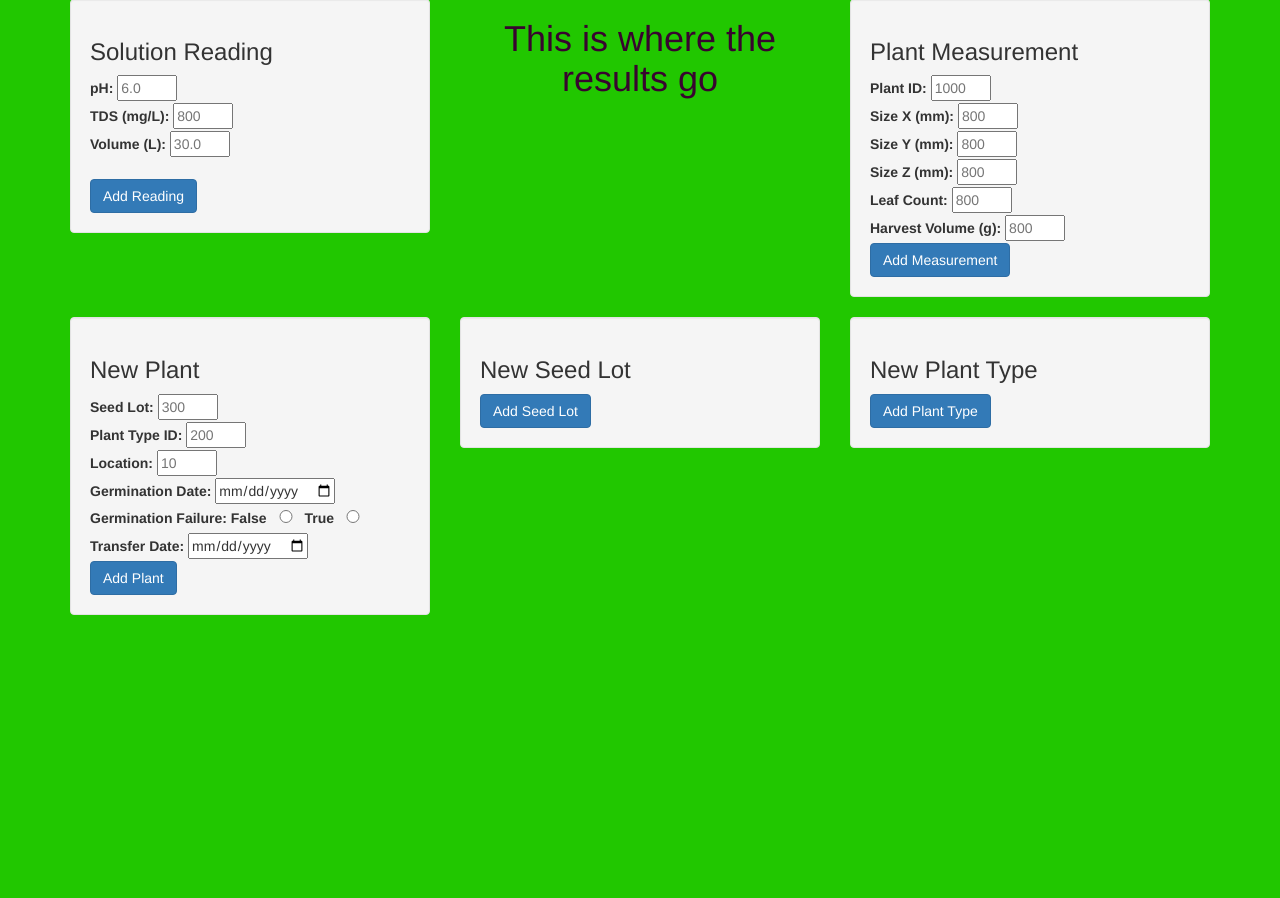
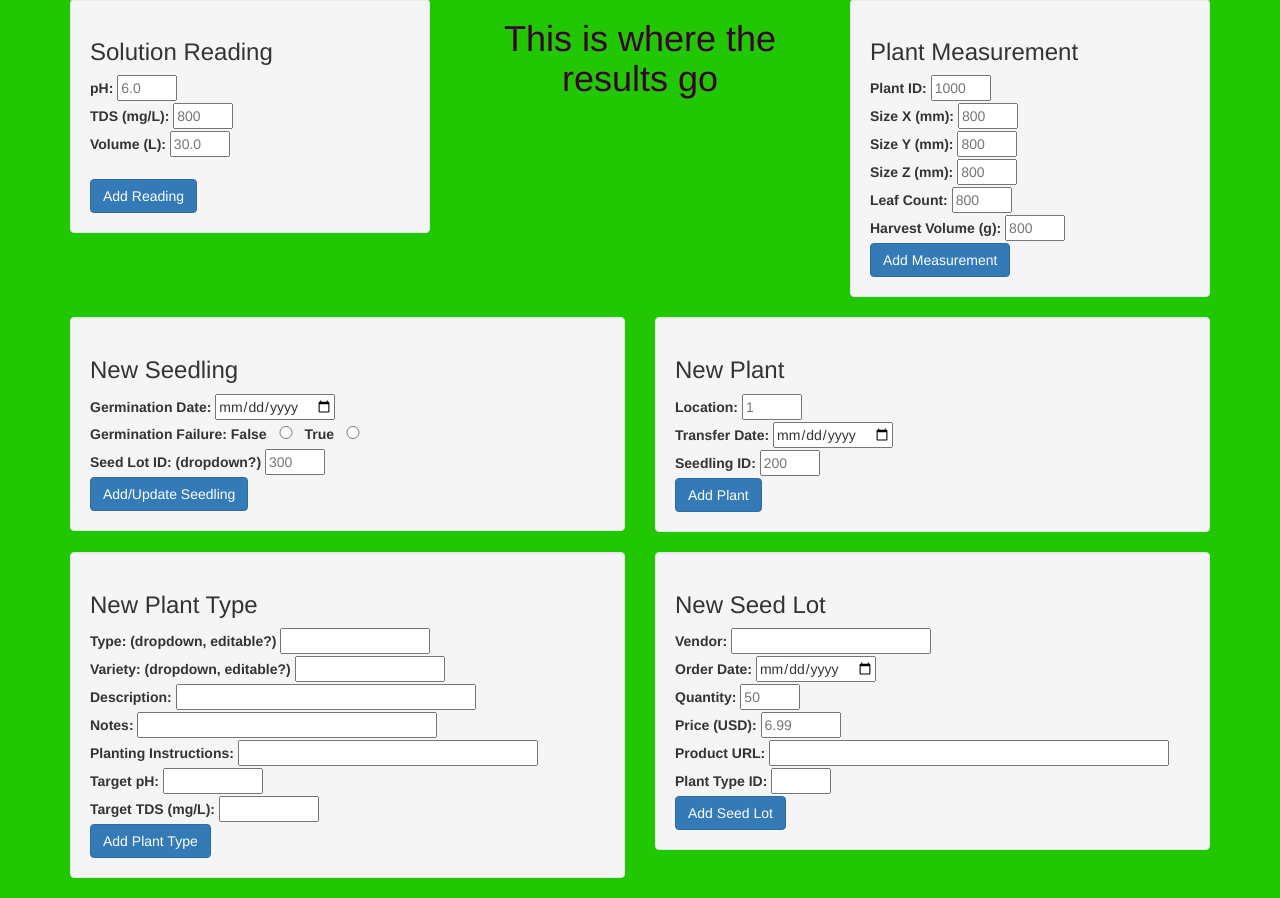
Before and after one commit to kylejohnsonks/Harvester, a Flask app: page /measurements in a window 1280 px wide. Shown: the part 328-1226 px from the top of the page. Before the commit the page ends 943 px from the top, so only its background shows below. Run offline with Flask 2, Linux system fonts and the light colour scheme; parts of the project's set-up code (start-up, migrations or seed data) failed here and were passed over; some libraries are stand-ins or nearby versions.

Commit message:
add seed lot function working

```diff
--- a/QuickDBD-VerticalGarden.sql
+++ b/QuickDBD-VerticalGarden.sql
@@ -6,7 +6,7 @@
 -- Table documentation comment 1 (try the PDF/RTF export)
 
 CREATE TABLE "solution_readings" (
-    "id" serial   NOT NULL,
+    "id" integer   NOT NULL,
     "ph" numeric   NOT NULL,
     -- Total dissolved solids (TDS) is measured as a volume of water with the unit milligrams per liter (mg/L), otherwise known as parts per million (ppm).
     "tds" numeric   NOT NULL,
@@ -19,19 +19,21 @@ CREATE TABLE "solution_readings" (
 );
 
 CREATE TABLE "plant_types" (
-    "id" serial   NOT NULL,
+    "id" integer   NOT NULL,
     "type" varchar   NOT NULL,
     "variety" varchar   NOT NULL,
     "description" varchar   NULL,
     "notes" varchar   NULL,
     "planting_instructions" varchar   NULL,
+    "ph" varchar NULL
+    "tds" varchar NULL
     CONSTRAINT "pk_plant_types" PRIMARY KEY (
         "id"
      )
 );
 
 CREATE TABLE "seed_lots" (
-    "id" serial   NOT NULL,
+    "id" integer   NOT NULL,
     "vendor" varchar   NULL,
     "order_date" date   NULL,
     "quantity" int   NULL,
@@ -44,9 +46,10 @@ CREATE TABLE "seed_lots" (
 );
 
 CREATE TABLE "plants" (
-    "id" serial   NOT NULL,
+    "id" integer   NOT NULL,
     "location" int   NOT NULL,
     "transfer_date" date   NULL,
+    "removal_date" date   NULL,
     "seedling_id" int   NOT NULL,
     CONSTRAINT "pk_plants" PRIMARY KEY (
         "id"
@@ -54,7 +57,7 @@ CREATE TABLE "plants" (
 );
 
 CREATE TABLE "plant_measurements" (
-    "id" serial   NOT NULL,
+    "id" integer   NOT NULL,
     "size_x" numeric   NOT NULL,
     "size_y" numeric   NOT NULL,
     "size_z" numeric   NOT NULL,
@@ -68,7 +71,7 @@ CREATE TABLE "plant_measurements" (
 );
 
 CREATE TABLE "seedlings" (
-    "id" serial   NOT NULL,
+    "id" integer   NOT NULL,
     "start_date" date   NOT NULL,
     "germination_date" date   NULL,
     "germination_faliure" boolean   NULL,
--- a/app.py
+++ b/app.py
@@ -3,8 +3,7 @@
 from flask import Flask, render_template, redirect, session, jsonify
 import pandas as pd
 import sqlalchemy
-from sqlalchemy import create_engine
-from sqlalchemy import func, cast
+from sqlalchemy import create_engine, func, cast, select
 from sqlalchemy.orm import Session
 from sqlalchemy.ext.automap import automap_base
 
@@ -21,6 +20,11 @@ engine = create_engine(db_string)
 Base = automap_base()
 Base.prepare(engine, reflect=True)
 sr=Base.classes.solution_readings
+sl=Base.classes.seed_lots
+s=Base.classes.seedlings
+plants=Base.classes.plants
+pt=Base.classes.plant_types
+pm=Base.classes.plant_measurements
 
 # Define root
 @app.route('/')
@@ -56,7 +60,30 @@ def add_solution_reading(ph,tds,volume):
 
 
 #Add seed lot function
+@app.route('/measurements/seedlot/<vendor>/<order_date>/<quantity>/<price>/<product_url>/<plant_type_id>')
+def add_seed_lot(vendor,order_date,quantity,price,product_url,plant_type_id):
+    with Session(engine) as session:
+        seedlot=sl(
+            vendor=vendor,order_date=order_date,quantity=quantity,
+            price=price,product_url=product_url,
+            plant_type_id=plant_type_id
+        )
+        session.begin()
+        try:
+            session.add(seedlot)
+        except:
+            session.rollback()
+            raise
+        else:
+            session.commit()
 
+        for item in session.execute(select(func.max(sl.id))):
+            sl_id=item[0]
+
+    result=(f"Successfully added seed lot: {sl_id}")
+    return jsonify(result)
+
+#Add seedling function
 
 #Add plant function
 
--- a/static/js/app.js
+++ b/static/js/app.js
@@ -33,6 +33,48 @@ function add_sr(event) {
 //watch for Button click
 d3.select("#add_sr_button").on("click", add_sr);
 
+
+//Add Seed Lot function
+function add_sl(event) {
+  // event.preventDefault();
+  let values = [];
+  for (const feature of [].slice.call(document.getElementsByClassName("add_seed_lot"))){
+    values.push(feature.value);
+  }
+  // console.log(values);
+  url = '/measurements/seedlot/';
+  for (const value in values) {
+    url+=values[value]+'/';
+  }
+  url=url.slice(0,-1);
+  console.log(url)
+  // window.location.href=url;
+  fetch(url)
+    .then(response => response.json())
+    // .then(result => console.log(result))
+    .then(result=>document.getElementById("result").innerHTML='<h4>'+result+'</h4>');
+  }
+
+//watch for Button click
+d3.select("#add_sl_button").on("click", add_sl);
+
+
+
+
+
+
+
+
+
+
+
+
+
+
+
+
+
+
 //add varieties and provinces variables
 // var varieties = ['Barbera','Bordeaux-style Red Blend','Bordeaux-style White Blend','Cabernet Franc','Cabernet Sauvignon','Champagne Blend','Chardonnay','Corvina','Dolcetto','Garganega','Gewurztraminer','Glera','Grenache','Malbec','Meritage','Merlot','Moscato','Mourvedre','Nebbiolo','Nero dAvola','Petit Verdot','Petite Sirah','Pinot Blanc','Pinot Grigio','Pinot Gris','Pinot Noir','Red Blend','Rhone-style Red Blend','Rhone-style White Blend','Riesling','Rose','Sangiovese','Sangiovese Grosso','Sauvignon Blanc','Sparkling Blend','Syrah','Tempranillo','Vermentino','Viognier','White Blend','Zinfandel']
 // var provinces = ['Alsace','Aquitaine','Burgundy','California','Champagne-Ardenne','New York','Oregon','Piemonte','Sicilia','Tuscany','Veneto','Washington']
--- a/templates/measurements.html
+++ b/templates/measurements.html
@@ -15,7 +15,7 @@
 
   <div class="container">
     <nav class="navbar navbar-expand-lg">
-      <a class="navbar-brand" href="/">Home</a>
+      <a class="navbar-brand" href="/index">Home</a>
       <a class="navbar-brand" href="/measurements">Add Reading</a>
     </nav>
     <div class="row">
@@ -64,48 +64,83 @@
           <a class="btn btn-primary btn-md" id="add_pm_button" role="button">Add Measurement</a>
         </div>
       </div>
-      </div>
+    </div>
 
     <!-- Second body row -->
     <div class="row">
-      <div class="col-lg-4">
+      <div class="col-lg-6">
+        <div class="well">
+          <h3>New Seedling</h3>
+          <label for="germination_date">Germination Date: </label>
+          <input class="add_seedling" type="date" name="germination_date" style="width: 120px;"> </input><br>
+          <b>Germination Failure: </b>
+          <label for="False">False</label>
+          <input class="add_seedling" type="radio" name="germination_failure" id="False" value="False" style="width: 30px;"> </input>
+          <label for="True">True</label>
+          <input class="add_seedling" type="radio" name="germination_failure" id="True" value="True" style="width: 30px;"> </input><br>
+          <label for="seed_lot_id">Seed Lot ID: (dropdown?)</label>
+          <input class="add_seedling" type="text" inputmode="numeric" name="seed_lot_id" placeholder="300" style="width: 60px;"> </input><br>
+          <a class="btn btn-primary btn-md" id="add_seedling_button" role="button">Add/Update Seedling</a>
+        </div>
+      </div>
+
+      <div class="col-lg-6">
         <div class="well">
           <h3>New Plant</h3>
-          <label for="seed_lot">Seed Lot: </label>
-          <input class="add_plant" type="text" inputmode="numeric" name="seed_lot" placeholder="300" style="width: 60px;"> </input><br>
-          <label for="plant_type_id">Plant Type ID: </label>
-          <input class="add_plant" type="text" name="plant_type_id" placeholder="200" style="width: 60px;"> </input><br>
           <label for="location">Location: </label>
-          <input class="add_plant" type="text" inputmode="numeric" name="location" placeholder="10" style="width: 60px;"> </input><br>
-          <label for="germination_date">Germination Date: </label>
-          <input class="add_plant" type="date" name="germination_date" style="width: 120px;"> </input><br>
-
-          <b>Germination Failure: </b>
-          <label for="False">False</label>
-          <input class="add_plant" type="radio" name="germination_failure" id="False" value="False" style="width: 30px;"> </input>
-          <label for="True">True</label>
-          <input class="add_plant" type="radio" name="germination_failure" id="True" value="True" style="width: 30px;"> </input><br>
-
-
-
+          <input class="add_plant" type="text" inputmode="numeric" name="location" placeholder="1" style="width: 60px;"> </input><br>
           <label for="transfer_date">Transfer Date: </label>
           <input class="add_plant" type="date" name="transfer_date" placeholder="1000" style="width: 120px;"> </input><br>
-
-          <a class="btn btn-primary btn-md" id="add_plant" role="button">Add Plant</a>
+          <label for="seedling_id">Seedling ID: </label>
+          <input class="add_plant" type="text" name="seedling_id" placeholder="200" style="width: 60px;"> </input><br>
+          <a class="btn btn-primary btn-md" id="add_plant_button" role="button">Add Plant</a>
         </div>
       </div>
-      <div class="col-lg-4">
+    </div>
+
+    <!-- Third body row -->
+    <div class="row">
+      <div class="col-lg-6">
+        <div class="well">
+          <h3>New Plant Type</h3>
+          <label for="type">Type: (dropdown, editable?)</label>
+          <input class="add_plant_type" type="text" name="type" style="width: 150px;"> </input><br>
+          <label for="variety">Variety: (dropdown, editable?)</label>
+          <input class="add_plant_type" type="text" name="variety" style="width: 150px;"> </input><br>
+          <label for="description">Description: </label>
+          <input class="add_plant_type" type="text" name="description" style="width: 300px;"> </input><br>
+          <label for="notes">Notes: </label>
+          <input class="add_plant_type" type="text" name="notes" style="width: 300px;"> </input><br>
+          <label for="planting_instructions">Planting Instructions: </label>
+          <input class="add_plant_type" type="text" name="planting_instructions" style="width: 300px;"> </input><br>
+          <label for="ph">Target pH: </label>
+          <input class="add_plant_type" type="text" name="ph" style="width: 100px;"> </input><br>
+          <label for="tds">Target TDS (mg/L): </label>
+          <input class="add_plant_type" type="text" name="tds" style="width: 100px;"> </input><br>
+
+          <a class="btn btn-primary btn-md" id="add_pt_button" role="button">Add Plant Type</a>
+        </div>
+      </div>
+      <div class="col-lg-6">
         <div class="well">
           <h3>New Seed Lot</h3>
-          <a class="btn btn-primary btn-md" role="button">Add Seed Lot</a>
+          <label for="vendor">Vendor: </label>
+          <input class="add_seed_lot" type="text" name="vendor" style="width: 200px;"> </input><br>
+          <label for="order_date">Order Date: </label>
+          <input class="add_seed_lot" type="date" name="order_date" style="width: 120px;"> </input><br>
+          <label for="quantity">Quantity: </label>
+          <input class="add_seed_lot" type="text" inputmode="numeric" name="quantity" placeholder="50" style="width:60px;"> </input><br>
+          <label for="price">Price (USD): </label>
+          <input class="add_seed_lot" type="text" inputmode="numeric" name="price" placeholder="6.99" style="width:80px;"> </input><br>
+          <label for="product_url">Product URL: </label>
+          <input class="add_seed_lot" type="text" name="product_url" style="width: 400px;"> </input><br>
+          <label for="plant_type_id">Plant Type ID: </label>
+          <input class="add_seed_lot" type="text" inputmode="numeric" name="plant_type_id" style="width: 60px;"> </input><br>
+
+          <a class="btn btn-primary btn-md" id="add_sl_button" role="button">Add Seed Lot</a>
         </div>
       </div>
-      <div class="col-lg-4">
-        <div class="well">
-          <h3>New Plant Type</h3>
-          <a class="btn btn-primary btn-md" role="button">Add Plant Type</a>
-        </div>
-      </div>
+
 
     </div>
   </div>
```
Also changed, not shown: SampleData/SampleData_plantTypes.csv (added, +47 -0 lines), Harvester.png (added), Harvester_ERD.png (deleted), 5 other files.
